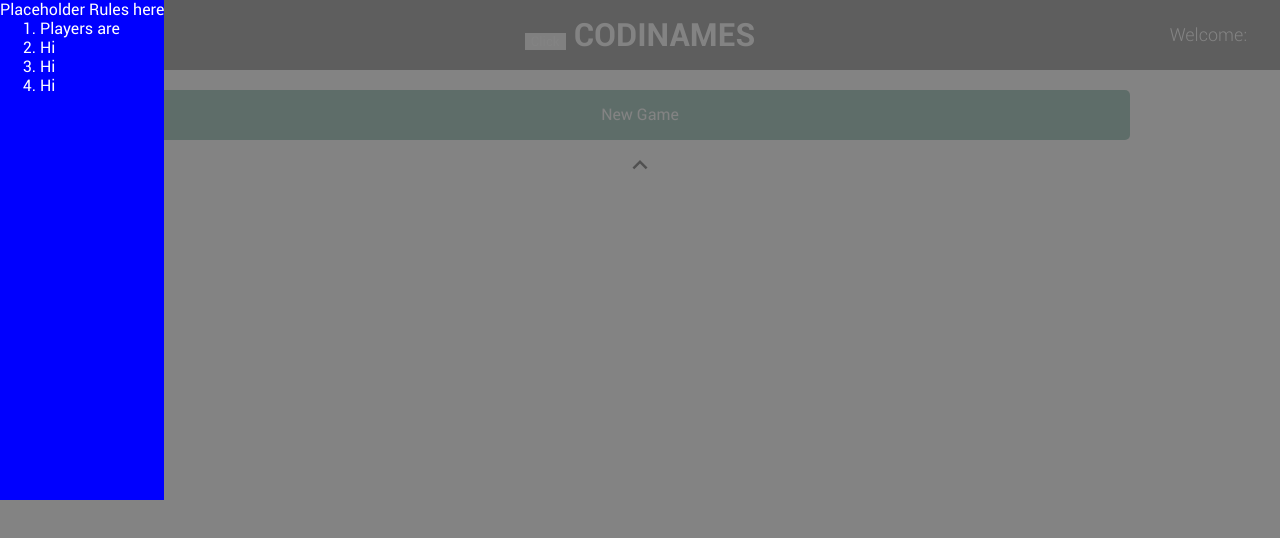
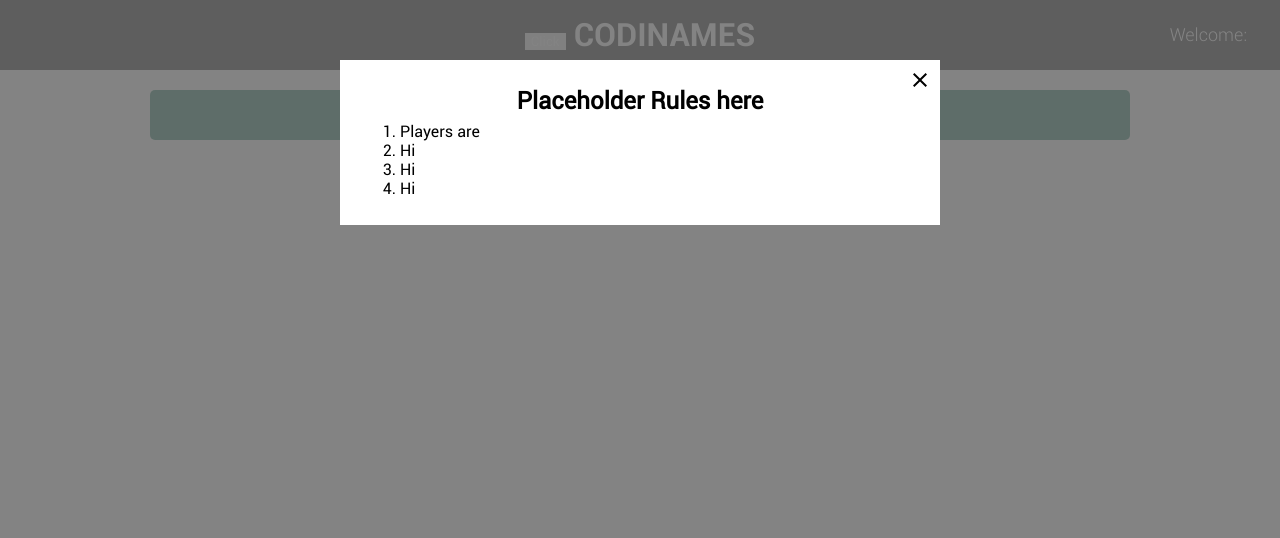
Before and after one commit to edvardukas/CodiNames, a plain HTML site: page public/index.html in a window 1280 px wide. Both pictures are taken after a click on the button "Click". Drawn offline with nearby package versions, Linux system fonts and the light colour scheme; no server answers.

Commit message:
Created 'Pop' class and implemeneted throughout code

```diff
--- a/public/home.css
+++ b/public/home.css
@@ -11,7 +11,7 @@
     font-family: thick;
 }
 * {
-    transition-property: opacity;
+    transition-property: opacity, top;
     transition-duration: 0.3s;
     font-family: def;
     margin: 0px;
@@ -122,7 +122,9 @@
     line-height: 40px;
     background: #657484;
 }
-#setup {
+.pop {
+    color: #000;
+    top: 50px;
     text-align: center;
     padding: 20px;
     position: fixed;
@@ -130,23 +132,25 @@
     background: #FFF;
     max-width: 600px;
     width: 80vw;
-    top: 0px;
     left: 0px;
     right: 0px;
     margin: 60px auto;
     opacity: 0;
 }
-#setup > * {
+.pop * {
+    color: #000;
+}
+.pop > * {
     margin: 7px 0px;
 }
 #setup > input[type="text"] {
-    color: #000;
     background: #EEE;
     text-indent: 17px;
     height: 50px;
     width: 100%;
 }
-#close {
+.close {
+    display: inline-block;
     margin: 0px;
     position:absolute;
     background: url(close.svg) no-repeat;
@@ -171,13 +175,11 @@
     height: 60px;
     width: 100%;
     font-size: 20px;
+    color: #FFF;
 }
-#rules{
-    z-index: 4;
-    position: fixed;
-    height: 500px;
-    top: -100%;
-    transition: top 0.3s ease;
-    background: blue;
-
+ol {
+    text-align: left;
 }
+h2 {
+    margin-bottom: 30px;
+}
--- a/public/home.js
+++ b/public/home.js
@@ -61,19 +61,20 @@
 $("#new").click(function() {
     $("#setup").css({
         "opacity": 1,
-        "z-index": 3
+        "z-index": 3,
+        "top": 0
     });
     Blur()
 })
 
-function closeSetup() {
-    $("#rules").css("top", "-100%");
+function closePop() {
+    $(".pop").css("top", "50px");
     isVisible = false;
-    $("#setup, #cover").css({
+    $(".pop, #cover").css({
         "opacity": 0,
     })
     setTimeout(function() {
-        $("#setup, #cover").css({
+        $(".pop, #cover").css({
             "z-index": -1,
         })
     }, 300)
@@ -108,11 +109,11 @@
         finished: false
     })
 }
-$("#close, #cover").click(function() {
-    closeSetup()
+$(".close, #cover").click(function() {
+    closePop()
 })
 $("form").submit(function(event) {
-    closeSetup();
+    closePop();
     postData();
     event.preventDefault();
     return false
@@ -121,12 +122,12 @@
 var isVisible = false;
 $("#rulesButton").click(function(){
     if (isVisible == false){
-        $("#rules").css("top", 0);
+        $("#rules").css({"top":0,"opacity":1,"z-index":3});
         isVisible = true;
         Blur();
     }
     else{
-        closeSetup();
+        closePop();
         isVisible = false;
     }
 });
--- a/public/index.html
+++ b/public/index.html
@@ -29,16 +29,17 @@
         <br/>
     </div>
 </div>
-<form id="setup">
-    <div id="close"></div>
-    <h1 style="margin: 10px; margin-bottom: 30px; ;color: #000; text-align: center;">Game Creation</h1>
+<form id="setup" class="pop">
+    <div class="close"></div>
+    <h2>Game Creation</h2>
     <input name="team" type="text" placeholder="Team-Mates"/>
     <input name="opp" type="text" placeholder="Opponents"/>
     <small style="color: #000; display: block;">All included members will be invited to your game.</small>
     <input type="submit" id="creategame" value="Create Game">
 </form>
-<div id="rules">
-    Placeholder Rules here
+<div id="rules" class="pop">
+    <div class="close"></div>
+    <h2>Placeholder Rules here</h2>
     <ol>
         <li>Players are </li>
         <li>Hi</li>
```
